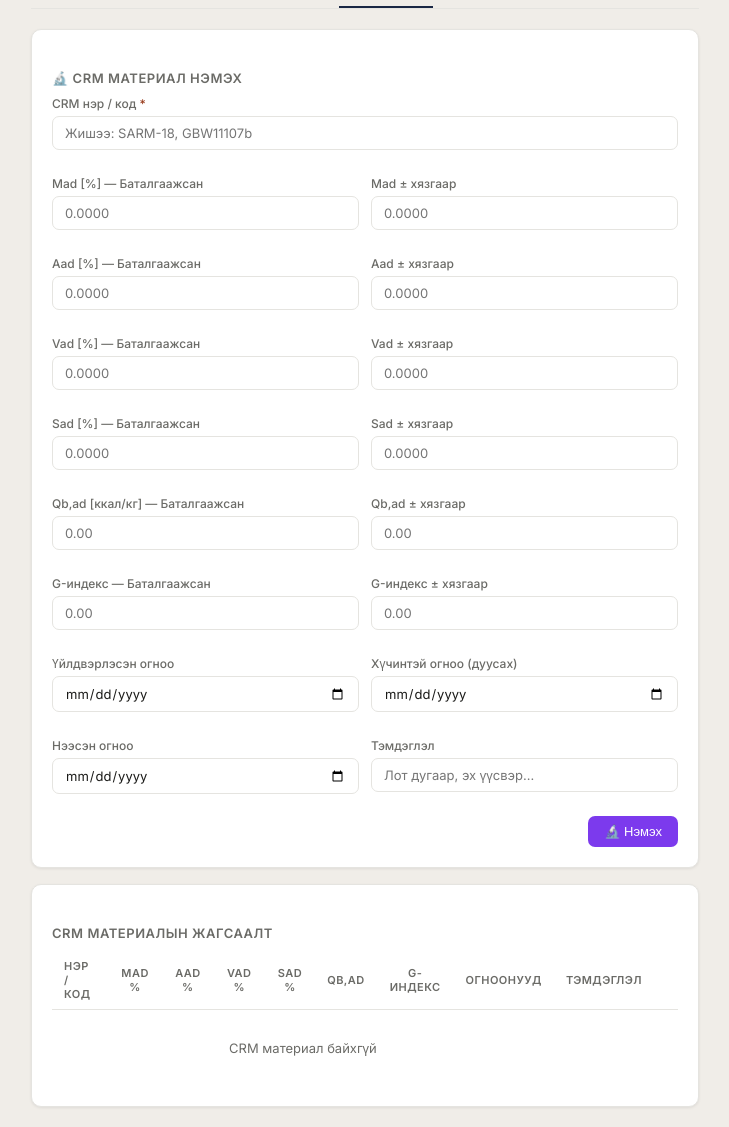
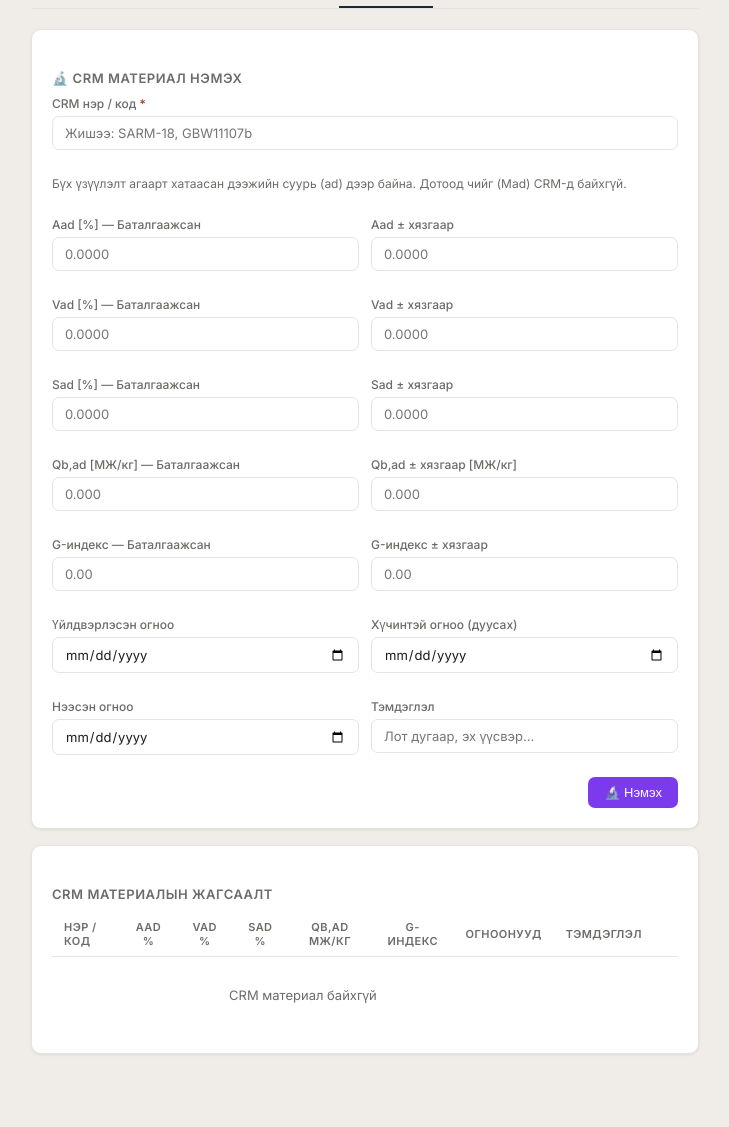
Before and after one commit to Mgadol/labsystem, a Flask app: page /lab-settings in a window 1280 px wide, after a click on "🔬 CRM материал". Shown: the part 222-1349 px from the top of the page, without its empty margins (275-1004 px from the left). After the commit the page ends 1275 px from the top, so only its background shows below. Run offline with Flask 3, Linux system fonts and the light colour scheme; the visitor is signed in with stand-in values (Sample User, id 1); data comes from the database, SQL or seed files in the repository; data that the repository does not hold is empty.

Commit message:
CRM: remove Mad field, change cal unit to MJ/kg, update all CRM displays

```diff
--- a/templates/admin/settings.html
+++ b/templates/admin/settings.html
@@ -284,14 +284,8 @@
             <label class="form-label">CRM нэр / код <span style="color:var(--coral)">*</span></label>
             <input type="text" name="crm_name" class="form-input" placeholder="Жишээ: SARM-18, GBW11107b" required>
           </div>
-          <!-- Mad -->
-          <div class="form-group">
-            <label class="form-label">Mad [%] — Баталгаажсан</label>
-            <input type="number" name="mad_cert" class="form-input" step="0.0001" min="0" placeholder="0.0000">
-          </div>
-          <div class="form-group">
-            <label class="form-label">Mad ± хязгаар</label>
-            <input type="number" name="mad_unc" class="form-input" step="0.0001" min="0" placeholder="0.0000">
+          <div class="form-group" style="grid-column:1/-1">
+            <p style="font-size:12px;color:var(--text-muted);margin:0">Бүх үзүүлэлт агаарт хатаасан дээжийн суурь (ad) дээр байна. Дотоод чийг (Mad) CRM-д байхгүй.</p>
           </div>
           <!-- Aad -->
           <div class="form-group">
@@ -320,14 +314,14 @@
             <label class="form-label">Sad ± хязгаар</label>
             <input type="number" name="sulfur_unc" class="form-input" step="0.0001" min="0" placeholder="0.0000">
           </div>
-          <!-- Qb,ad -->
+          <!-- Qb,ad — МЖ/кг -->
           <div class="form-group">
-            <label class="form-label">Qb,ad [ккал/кг] — Баталгаажсан</label>
-            <input type="number" name="cal_cert" class="form-input" step="0.01" min="0" placeholder="0.00">
+            <label class="form-label">Qb,ad [МЖ/кг] — Баталгаажсан</label>
+            <input type="number" name="cal_cert" class="form-input" step="0.001" min="0" placeholder="0.000">
           </div>
           <div class="form-group">
-            <label class="form-label">Qb,ad ± хязгаар</label>
-            <input type="number" name="cal_unc" class="form-input" step="0.01" min="0" placeholder="0.00">
+            <label class="form-label">Qb,ad ± хязгаар [МЖ/кг]</label>
+            <input type="number" name="cal_unc" class="form-input" step="0.001" min="0" placeholder="0.000">
           </div>
           <!-- G-индекс -->
           <div class="form-group">
@@ -368,11 +362,10 @@
         <thead>
           <tr>
             <th>Нэр / код</th>
-            <th style="text-align:center">Mad %</th>
             <th style="text-align:center">Aad %</th>
             <th style="text-align:center">Vad %</th>
             <th style="text-align:center">Sad %</th>
-            <th style="text-align:center">Qb,ad</th>
+            <th style="text-align:center">Qb,ad МЖ/кг</th>
             <th style="text-align:center">G-индекс</th>
             <th>Огноонууд</th>
             <th>Тэмдэглэл</th>
@@ -384,9 +377,6 @@
         <tr>
           <td><strong>{{ c['crm_name'] }}</strong></td>
           <td style="text-align:center;font-size:12px">
-            {% if c['mad_cert'] %}{{ '%.4f'|format(c['mad_cert']) }}{% if c['mad_unc'] %}<br><span style="color:#7C3AED">±{{ '%.4f'|format(c['mad_unc']) }}</span>{% endif %}{% else %}—{% endif %}
-          </td>
-          <td style="text-align:center;font-size:12px">
             {% if c['aad_cert'] %}{{ '%.4f'|format(c['aad_cert']) }}{% if c['aad_unc'] %}<br><span style="color:#7C3AED">±{{ '%.4f'|format(c['aad_unc']) }}</span>{% endif %}{% else %}—{% endif %}
           </td>
           <td style="text-align:center;font-size:12px">
@@ -396,7 +386,7 @@
             {% if c['sulfur_cert'] %}{{ '%.4f'|format(c['sulfur_cert']) }}{% if c['sulfur_unc'] %}<br><span style="color:#7C3AED">±{{ '%.4f'|format(c['sulfur_unc']) }}</span>{% endif %}{% else %}—{% endif %}
           </td>
           <td style="text-align:center;font-size:12px">
-            {% if c['cal_cert'] %}{{ '%.2f'|format(c['cal_cert']) }}{% if c['cal_unc'] %}<br><span style="color:#7C3AED">±{{ '%.2f'|format(c['cal_unc']) }}</span>{% endif %}{% else %}—{% endif %}
+            {% if c['cal_cert'] %}{{ '%.3f'|format(c['cal_cert']) }}{% if c['cal_unc'] %}<br><span style="color:#7C3AED">±{{ '%.3f'|format(c['cal_unc']) }}</span>{% endif %}{% else %}—{% endif %}
           </td>
           <td style="text-align:center;font-size:12px">
             {% if c['g_cert'] %}{{ '%.2f'|format(c['g_cert']) }}{% if c['g_unc'] %}<br><span style="color:#7C3AED">±{{ '%.2f'|format(c['g_unc']) }}</span>{% endif %}{% else %}—{% endif %}
@@ -416,7 +406,7 @@
           </td>
         </tr>
         {% else %}
-        <tr><td colspan="8" style="text-align:center;padding:30px;color:var(--text-muted)">CRM материал байхгүй</td></tr>
+        <tr><td colspan="7" style="text-align:center;padding:30px;color:var(--text-muted)">CRM материал байхгүй</td></tr>
         {% endfor %}
         </tbody>
       </table>
--- a/templates/analysis/archive_result.html
+++ b/templates/analysis/archive_result.html
@@ -267,11 +267,10 @@
       <tbody>
         {% set e0 = entries|selectattr('is_duplicate','equalto',0)|first %}
         {% set crm_rows = [
-          ('Mad — Дотоод чийг', crm_cert['crm_mad'], e0['mad'] if e0 else none, '%'),
           ('Aad — Үнслэг', crm_cert['crm_aad'], e0['aad'] if e0 else none, '%'),
           ('Vad — Дэгдэмхий бодис', crm_cert['crm_vad'], e0['vad'] if e0 else none, '%'),
           ('Sad — Нийт хүхэр', crm_cert['crm_sulfur'], e0['sulfur'] if e0 else none, '%'),
-          ('Qb,ad — Илчлэг ккал/кг', crm_cert['crm_cal'], (e0['cal_value']/4.1868)|round(1) if e0 and e0['cal_value'] else none, 'ккал/кг'),
+          ('Qb,ad — Илчлэг МЖ/кг', crm_cert['crm_cal'], (e0['cal_value']/1000)|round(3) if e0 and e0['cal_value'] else none, 'МЖ/кг'),
         ] %}
         {% for label, cert, meas, unit in crm_rows %}
         <tr>
--- a/templates/analysis/crm_register.html
+++ b/templates/analysis/crm_register.html
@@ -35,7 +35,7 @@
                 {% if m['aad_cert'] %} · Aad {{ m['aad_cert'] }}%{% endif %}
                 {% if m['vad_cert'] %} · Vad {{ m['vad_cert'] }}%{% endif %}
                 {% if m['sulfur_cert'] %} · Sad {{ m['sulfur_cert'] }}%{% endif %}
-                {% if m['cal_cert'] %} · Qb,ad {{ m['cal_cert'] }} ккал/кг{% endif %}
+                {% if m['cal_cert'] %} · Qb,ad {{ m['cal_cert'] }} МЖ/кг{% endif %}
                 {% if m['notes'] %}<br>{{ m['notes'] }}{% endif %}
               </div>
             </div>
--- a/templates/analysis/result.html
+++ b/templates/analysis/result.html
@@ -281,11 +281,10 @@
       <tbody>
         {% set e0 = entries|selectattr('is_duplicate','equalto',0)|first %}
         {% set crm_rows = [
-          ('Mad — Дотоод чийг', crm_cert['crm_mad'] if crm_cert else none, e0['mad'] if e0 else none, '%'),
           ('Aad — Үнслэг', crm_cert['crm_aad'] if crm_cert else none, e0['aad'] if e0 else none, '%'),
           ('Vad — Дэгдэмхий бодис', crm_cert['crm_vad'] if crm_cert else none, e0['vad'] if e0 else none, '%'),
           ('Sad — Нийт хүхэр', crm_cert['crm_sulfur'] if crm_cert else none, e0['sulfur'] if e0 else none, '%'),
-          ('Qb,ad — Илчлэг ккал/кг', crm_cert['crm_cal'] if crm_cert else none, (e0['cal_value']/4.1868)|round(1) if e0 and e0['cal_value'] else none, 'ккал/кг'),
+          ('Qb,ad — Илчлэг МЖ/кг', crm_cert['crm_cal'] if crm_cert else none, (e0['cal_value']/1000)|round(3) if e0 and e0['cal_value'] else none, 'МЖ/кг'),
         ] %}
         {% for label, cert, meas, unit in crm_rows %}
         <tr>
```
Also changed, not shown: templates/analysis/crm_chart.html (+4 -8 lines).
